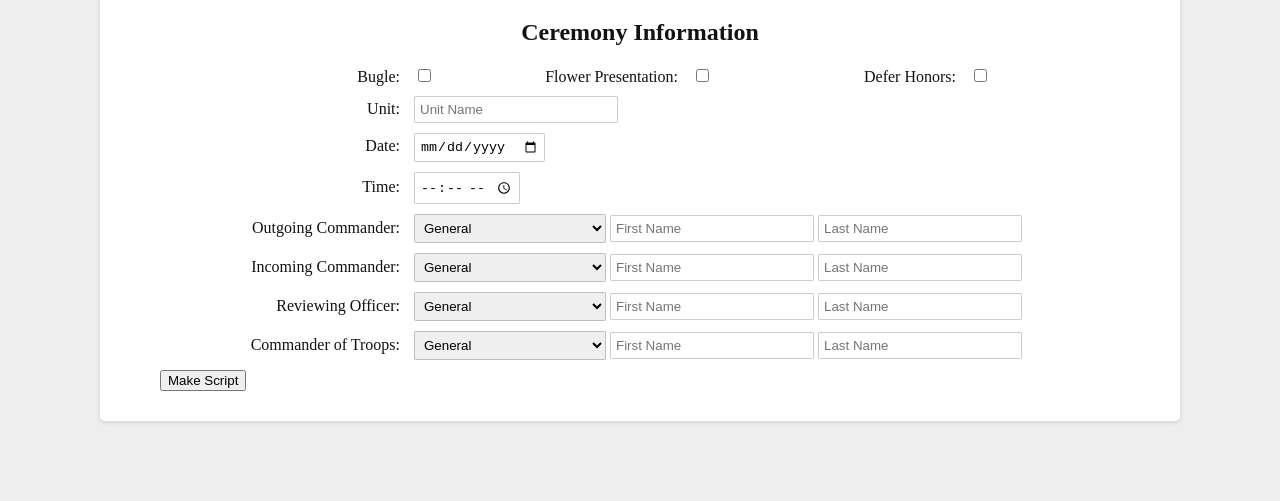
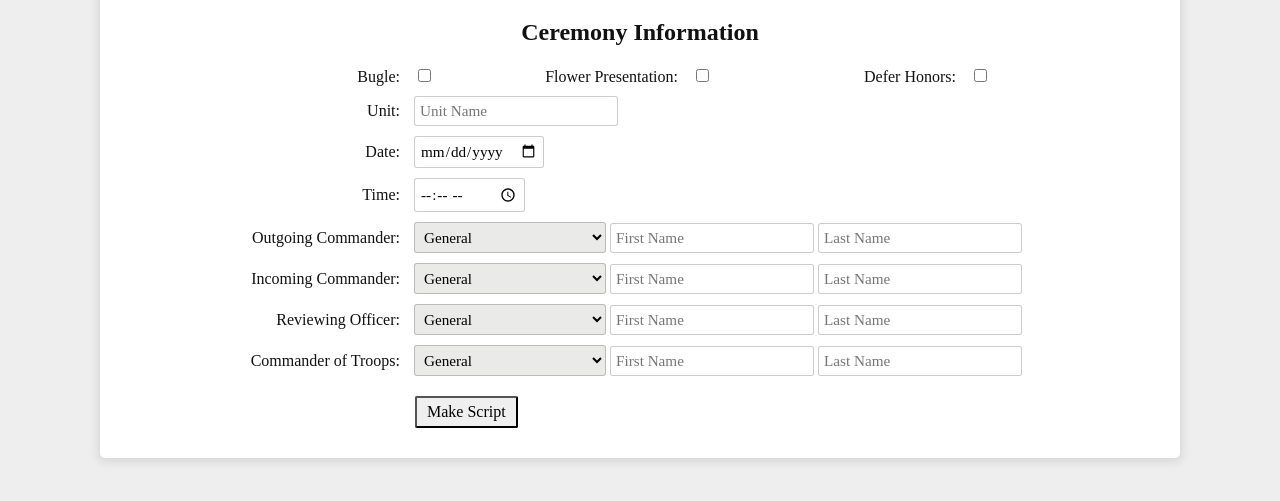
Before and after one commit to JayWelborn/ceremony-script, a website: page index.html in a window 1280 px wide. Shown: the part 99-600 px from the top of the page. Drawn offline with Linux system fonts and the light colour scheme.

Commit message:
tweaked styling for font-size readability

```diff
--- a/styles/sass/base/typography.scss
+++ b/styles/sass/base/typography.scss
@@ -15,13 +15,13 @@ h1, h2, h3, h4, h5, h6 {
 }
 
 .phase {
-  font-size: 12pt;
+  font-size: 1.1rem;
 }
 
 .note {
-  font-size: 11pt;
+  font-size: 1rem;
 }
 
 .narration {
-  font-size: 14pt;
+  font-size: 1.2rem;
 }
--- a/styles/sass/components/card.scss
+++ b/styles/sass/components/card.scss
@@ -4,5 +4,5 @@
   padding: 30px 60px;
   background-color: white;
   border-radius: 5px;
-  box-shadow: 0px 2px 5px rgba(0,0,0,.1);
+  box-shadow: 0px 2px 10px 2px rgba(0,0,0,.1);
 }
--- a/styles/sass/components/form.scss
+++ b/styles/sass/components/form.scss
@@ -1,5 +1,6 @@
 #script-generator {
   label, {
+    font-size: 1rem;
     display: inline-block;
     width: 25%;
     text-align: right;
@@ -8,13 +9,28 @@
   }
 
   input, select {
+    font-size: .95rem;
+    font-family: "Times New Roman", serif;
     padding: 5px;
     margin-bottom: 10px;
-    border-radius: 2px;
+    border-radius: 3px;
     border: 1px solid $gray;
   }
 
   input[type=text], select {
     width: 20%;
   }
+
+  select {
+    background-color: rgba(55,55,30,.1);
+  }
+
+  button {
+    font-family: "Times New Roman", serif;
+    margin-left: calc(25% + 15px);
+    margin-top: 10px;
+    padding: 5px 10px;
+    border-radius: 2px;
+    font-size: 1rem;
+  }
 }
--- a/styles/sass/utils/colors.scss
+++ b/styles/sass/utils/colors.scss
@@ -1,4 +1,5 @@
 $off-black: #111;
 $off-white: #eee;
 $white: #fff;
-$gray: rgba(0, 0, 0, .2)
+$gray: rgba(0, 0, 0, .2);
+$blue: rgb(50, 80, 200);
```
Also changed, not shown: styles/main.css, 1 other file.
